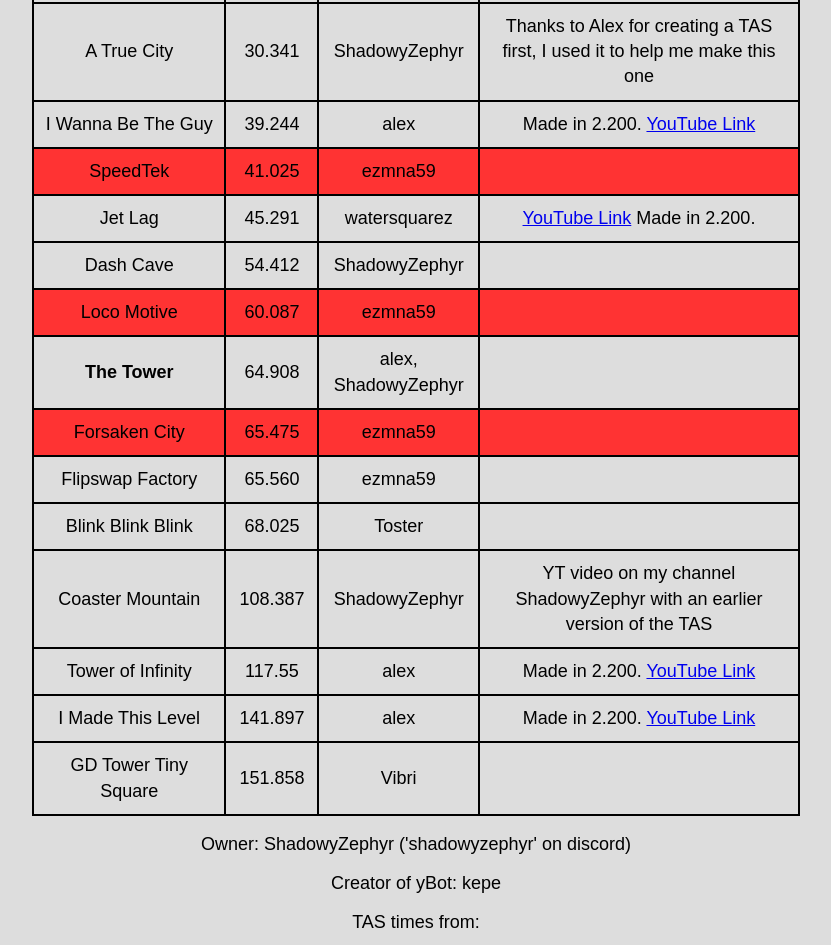
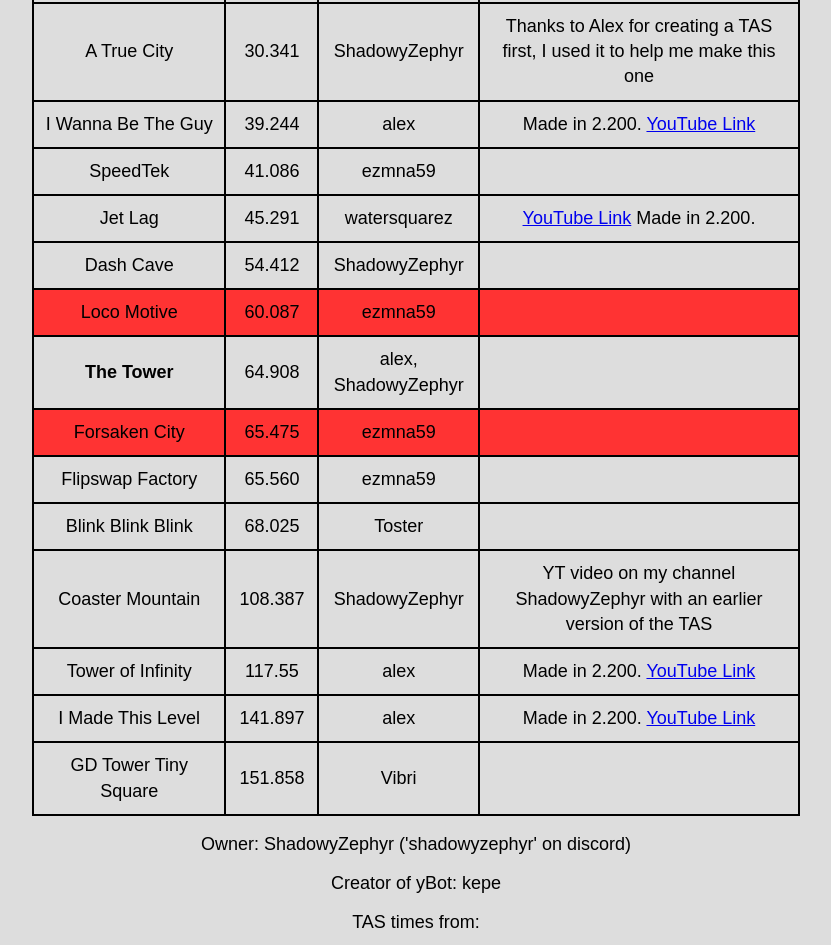
Before and after one commit to ShadowyZephyr/tas-project, a plain HTML site: page index.html in a window 1280 px wide. Shown: the part 1920-2865 px from the top of the page, without its empty margins (224-1055 px from the left). Drawn offline with Linux system fonts and the light colour scheme.

Commit message:
fixed speedtek

```diff
--- a/index.html
+++ b/index.html
@@ -337,9 +337,9 @@ function download(name) {
                         <td>alex</td>
                         <td>Made in 2.200. <a href="https://www.youtube.com/watch?v=GaUqU4Vf8Fg">YouTube Link</a></td>
                     </tr>
-                    <tr style="background-color: #ff3333;" class="download" onclick="download('speedtek')">
+                    <tr class="download" onclick="download('speedtek')">
                         <td>SpeedTek</td>
-                        <td>41.025</td>
+                        <td>41.086</td>
                         <td>ezmna59</td>
                         <td></td>
                     </tr>
```
Also changed, not shown: 1 other file.
